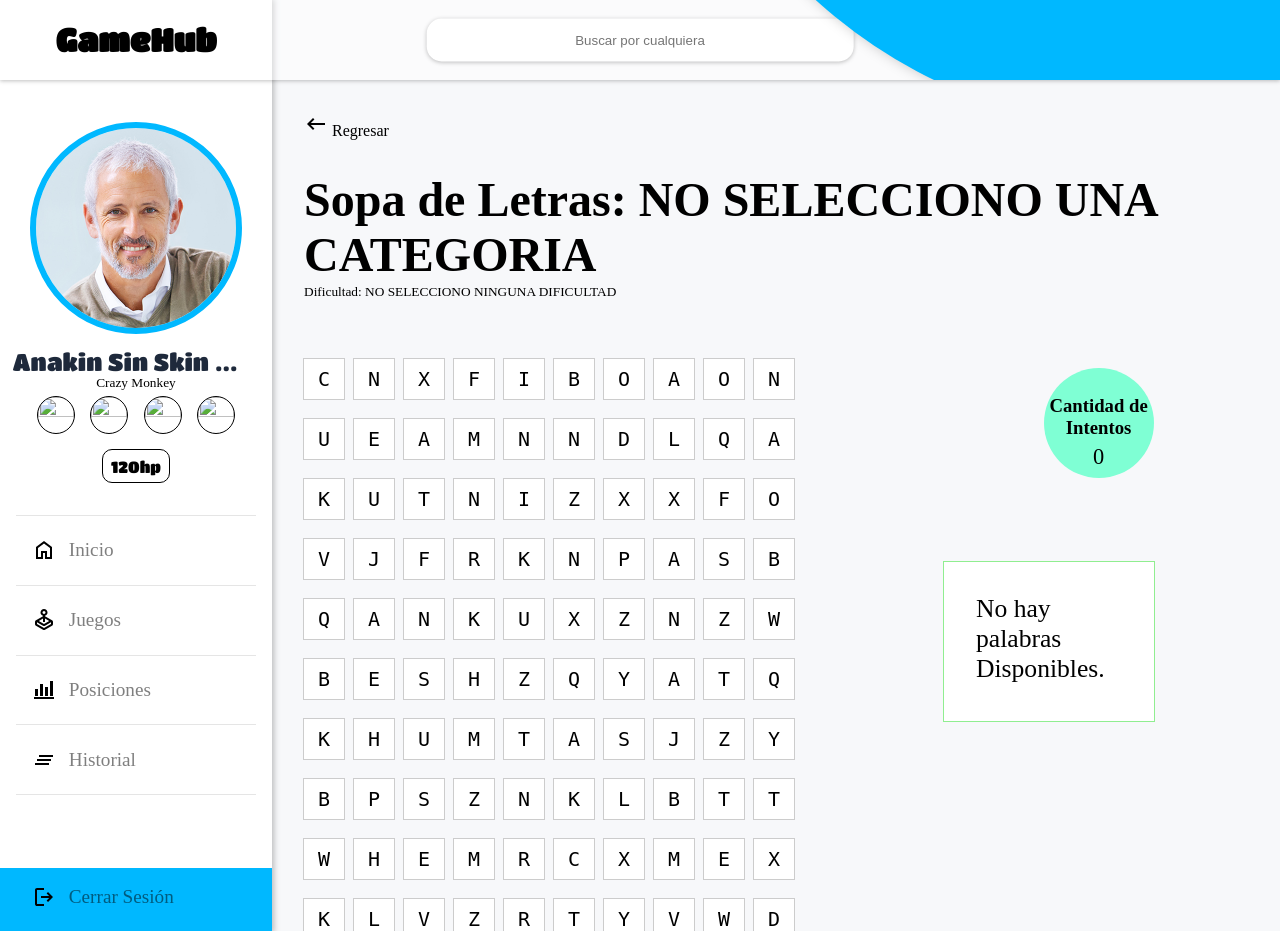
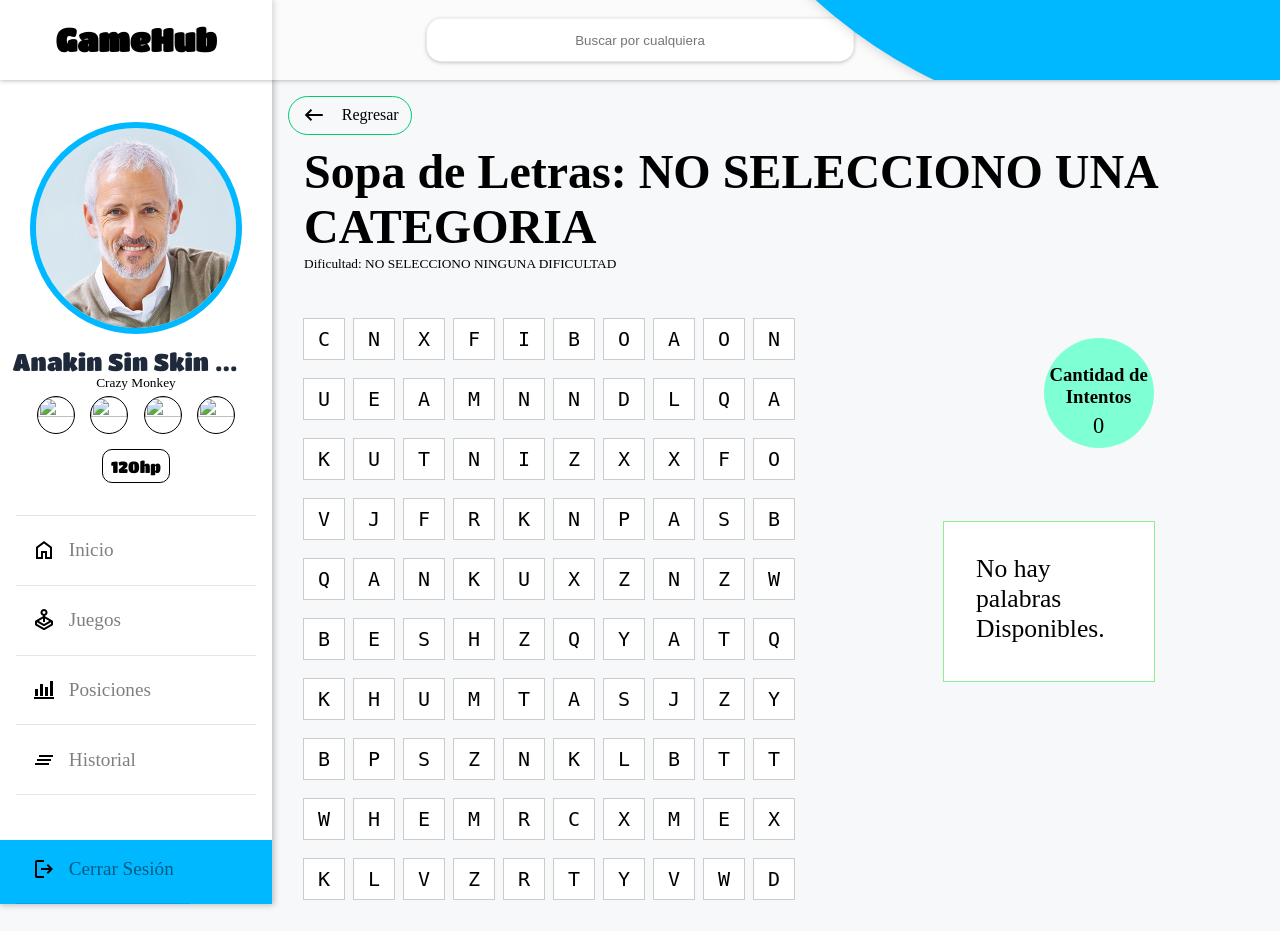
Before and after one commit to kevinhKit/pb-gamehub, a Django app: page /words/word_search/ in a window 1280 px wide. Shown: the top 931 px of the page. After the commit the page ends 908 px from the top, so only its background shows below. Run offline with Django 5.2, Linux system fonts and the light colour scheme; data comes from the database, SQL or seed files in the repository.

Commit message:
style: Add CSS styles for home page

```diff
--- a/gamehub/gamehub/static/css/home.css
+++ b/gamehub/gamehub/static/css/home.css
@@ -285,3 +285,29 @@ picture.profile> img{
     color: rgba(0, 0, 0, 0.5);
     font-size: 1.2rem;
 }
+
+
+
+
+
+
+
+
+
+
+/* */
+.back-nav{
+    position: absolute;
+    display: inline-flex;
+    align-items: center;
+    border: 1px solid var(--cl-green);
+    gap: 1rem;
+    border-radius: 25px;
+    padding: 0.4rem 0.8rem;
+    top: calc( var(--height-header) + 1rem );
+    left: calc( var(--width-sidebar) + 1rem );
+}
+
+.back-nav:hover{
+
+}
```
